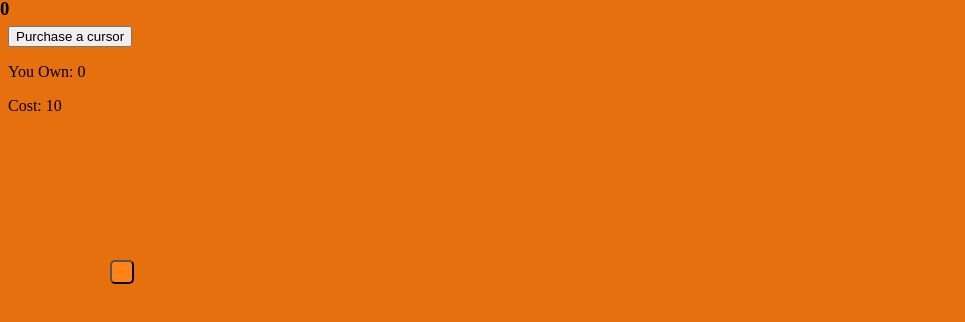
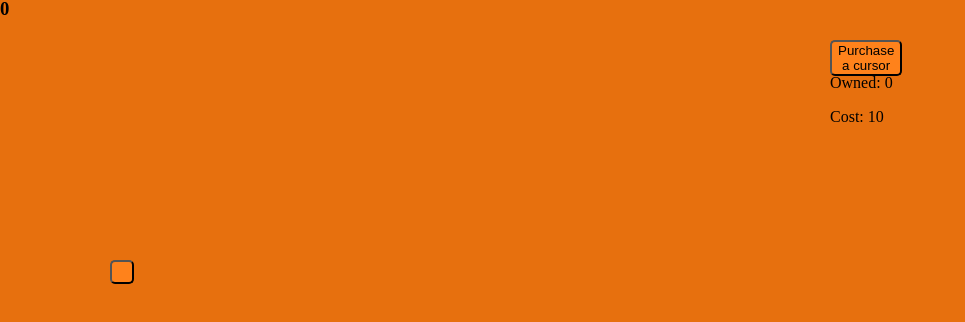
Before and after one commit to Emonoras-beta-repos/bloodorange-clicker-beta, a plain HTML site: page index.html in a window 1280 px wide. Shown: the whole page, without its empty margins (0-965 px from the left). Drawn offline with nearby package versions, Linux system fonts and the light colour scheme.

Commit message:
Shitty CSS for days

```diff
--- a/index.html
+++ b/index.html
@@ -16,6 +16,29 @@
                 border-radius: 5px;
                 size: 50px;
 
+            }
+            .shop {
+                position: absolute;
+                top: -10px;
+                left: 415px;
+            }
+            .buildings {
+                position: absolute;
+                top: 50px;
+                left: 415px;
+                size: 50px;
+            }
+            .cursor {
+                position: absolute;
+                width: 70px;
+                height: 70px;
+            }
+            .btn-cfiuc {
+                cursor: pointer;
+                position: absolute;
+                background-color: #ff821b;
+                border-color: black;
+                border-radius: 5px;
             }
             html {
                 background-color: #e7700e;
@@ -49,7 +72,8 @@
             <div class="buildings">
                 <div class="cursor">
                     <button type="button" class="btn-cfiuc" onclick="purchase('cursor')"> Purchase a cursor</button>
-                    <p class="cursor-owned">You Own: 0</p>
+                    <br>
+                    <p class="cursor-owned">Owned: 0</p>
                     <p class="cursor-cost">Cost: 10</p>
                 </div>
             </div>
@@ -60,6 +84,7 @@
         function sleep(ms) {
             return new Promise(resolve => setTimeout(resolve, ms));
         }
+        let ccost = 10;
         let score = 0;
         let buildings = [0];
         let h3 = document.getElementsByClassName("scorenum");
@@ -95,14 +120,16 @@
 
         function purchase (building) {
             if (building == "cursor") {
-                if (score >= 10) {
-                    score -= 10;
+                if (score >= ccost) {
+                    score -= ccost;
+                    scoreupdate(score);
                     console.log(buildings);
                     buildings.splice(0,1,buildings[0]+1);
                     console.log(buildings);
                     setcookies(score);
                     $('.cursor-owned').text("You Own: " + buildings[0]);
                     $('.cursor-cost').text("Cost: " + (10 * Math.pow(2, buildings[0])));
+                    ccost = 10 * Math.pow(2, buildings[0]);
                 } else {
                     alert("Not enough points!");
                 }
```
